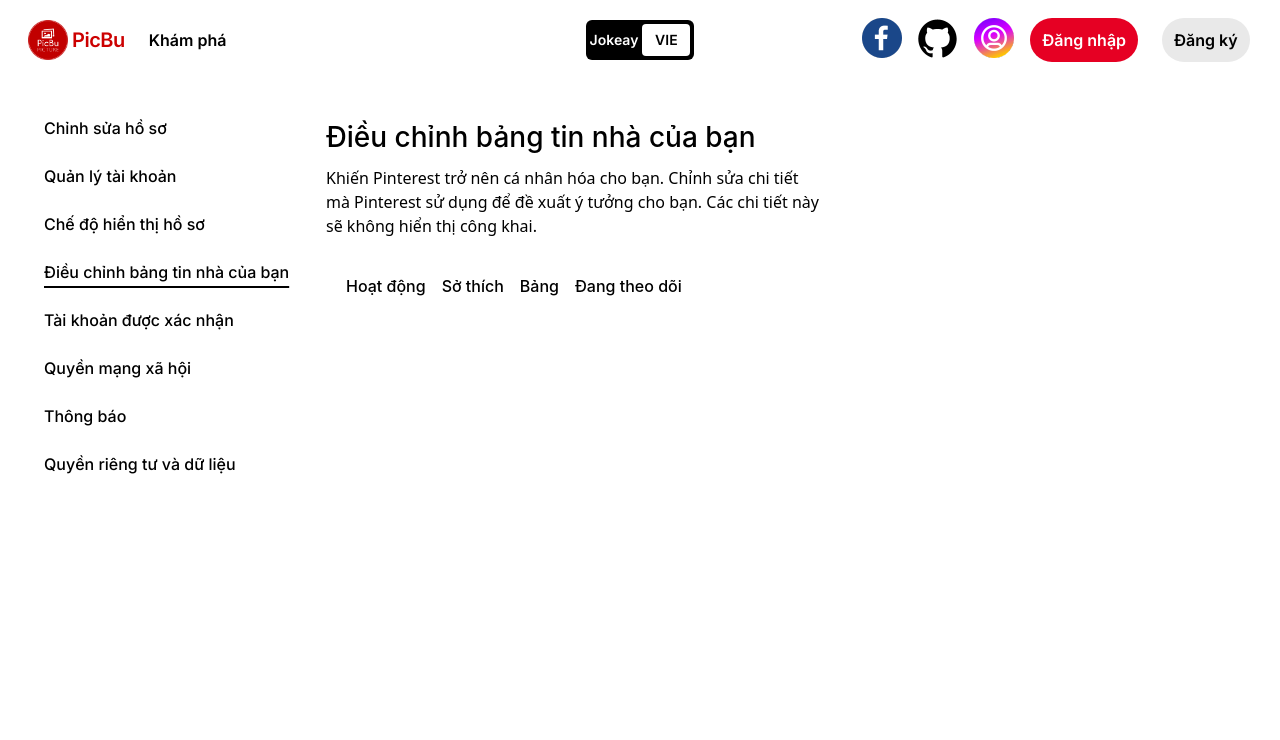
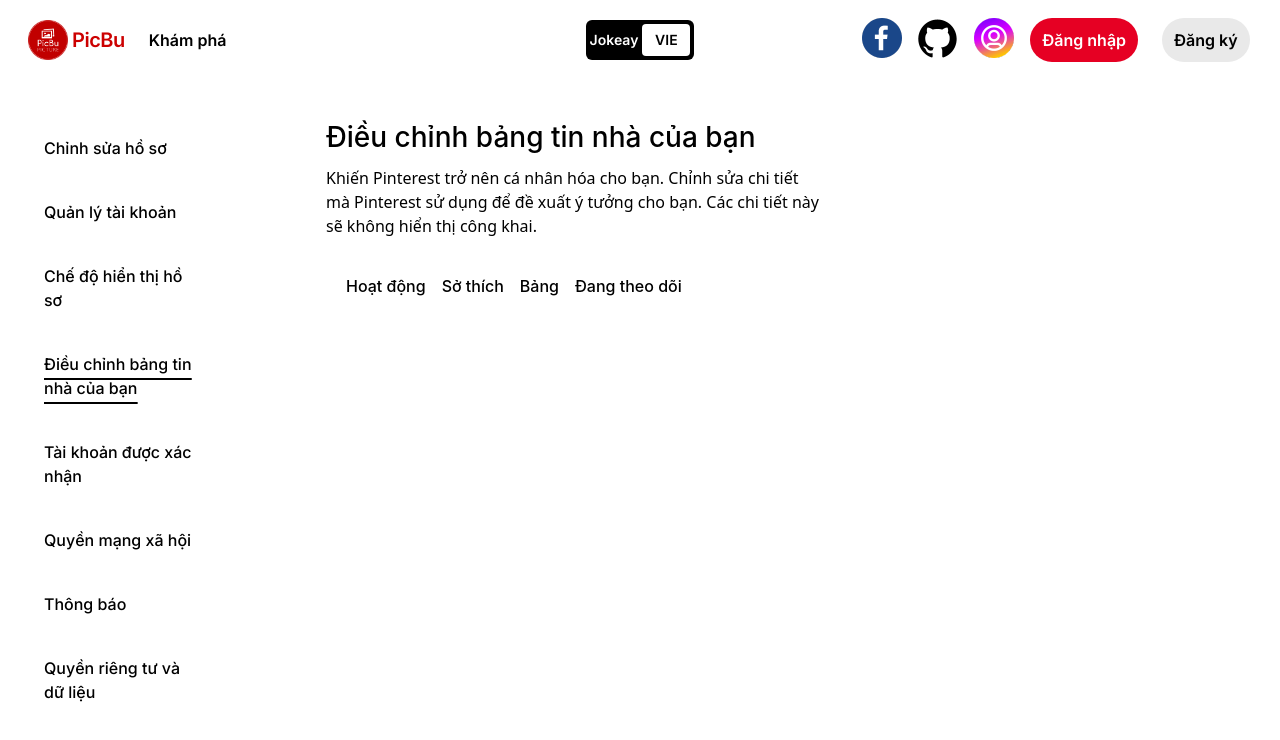
Before and after one commit to Anh2208/PictureApp, a Next.js app in the folder frontend/: page /edit in a window 1280 px wide. Shown: the top 740 px of the page. Built offline with nearby package versions, Linux system fonts and the light colour scheme.

Commit message:
phu commit

```diff
--- a/frontend/src/app/components/navbarProfile.tsx
+++ b/frontend/src/app/components/navbarProfile.tsx
@@ -16,25 +16,25 @@ const NavbarProfile = () => {
   console.log(pathName);
   return (
     <div className=" col-span-3">
-      <ul className=" mt-9 ml-3 ">
+      <div className=" mt-9 ml-3 ">
         {links.map((link) => (
-          <li key={link.title} className="text-md text-start font-medium mb-6 ">
-            <Link
-              className={`${
-                (pathName === link.url ||
-                  (link.url === "/settings/edit-profile" &&
-                    pathName === "/settings")) &&
-                "underline underline-offset-8 decoration-2"
-              } p-2`}
-              href={link.url}
-            >
-              <span className="hover:bg-slate-100 rounded-md cursor-pointer  max-w-[200px] p-3">
+          <div
+            key={link.title}
+            className={`${
+              (pathName === link.url ||
+                (link.url === "/settings/edit-profile" &&
+                  pathName === "/settings")) &&
+              "relative underline underline-offset-8 decoration-2"
+            } p-2 text-md text-start font-medium max-w-[200px]`}
+          >
+            <Link href={link.url}>
+              <div className="hover:bg-slate-100 rounded-md cursor-pointer p-3">
                 {link.title}
-              </span>
+              </div>
             </Link>
-          </li>
+          </div>
         ))}
-      </ul>
+      </div>
     </div>
   );
 };
--- a/frontend/src/app/create/page.tsx
+++ b/frontend/src/app/create/page.tsx
@@ -71,9 +71,9 @@ const CreatePage = () => {
                 >
                   <path
                     stroke="currentColor"
-                    stroke-linecap="round"
-                    stroke-linejoin="round"
-                    stroke-width="2"
+                    strokeLinecap="round"
+                    strokeLinejoin="round"
+                    strokeWidth="2"
                     d="M13 13h3a3 3 0 0 0 0-6h-.025A5.56 5.56 0 0 0 16 6.5 5.5 5.5 0 0 0 5.207 5.021C5.137 5.017 5.071 5 5 5a4 4 0 0 0 0 8h2.167M10 15V6m0 0L8 8m2-2 2 2"
                   />
                 </svg>
@@ -128,11 +128,10 @@ const CreatePage = () => {
                 <label htmlFor="tieude" className="text-sm font-medium">
                   Bảng
                 </label>
-                <select
-                  className="w-full p-3 rounded-xl border-2 hover:border-slate-300 "
-                  required
-                >
-                  <option selected>Choose a country</option>
+                <select className="w-full p-3 rounded-xl border-2 hover:border-slate-300 ">
+                  <option defaultValue={"Choose a country"}>
+                    Choose a country
+                  </option>
                   <option value="US">United States</option>
                   <option value="CA">Canada</option>
                   <option value="FR">France</option>
```
